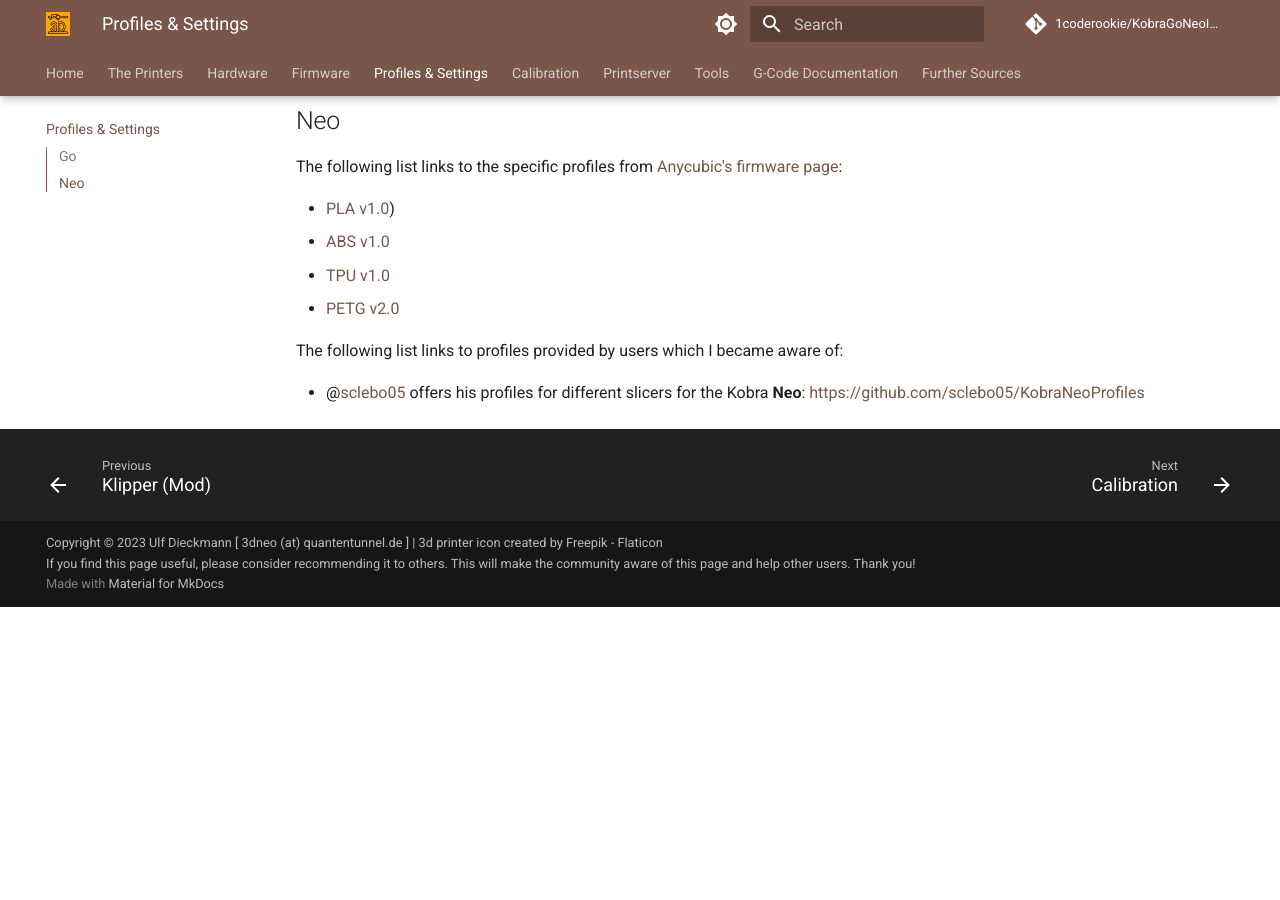
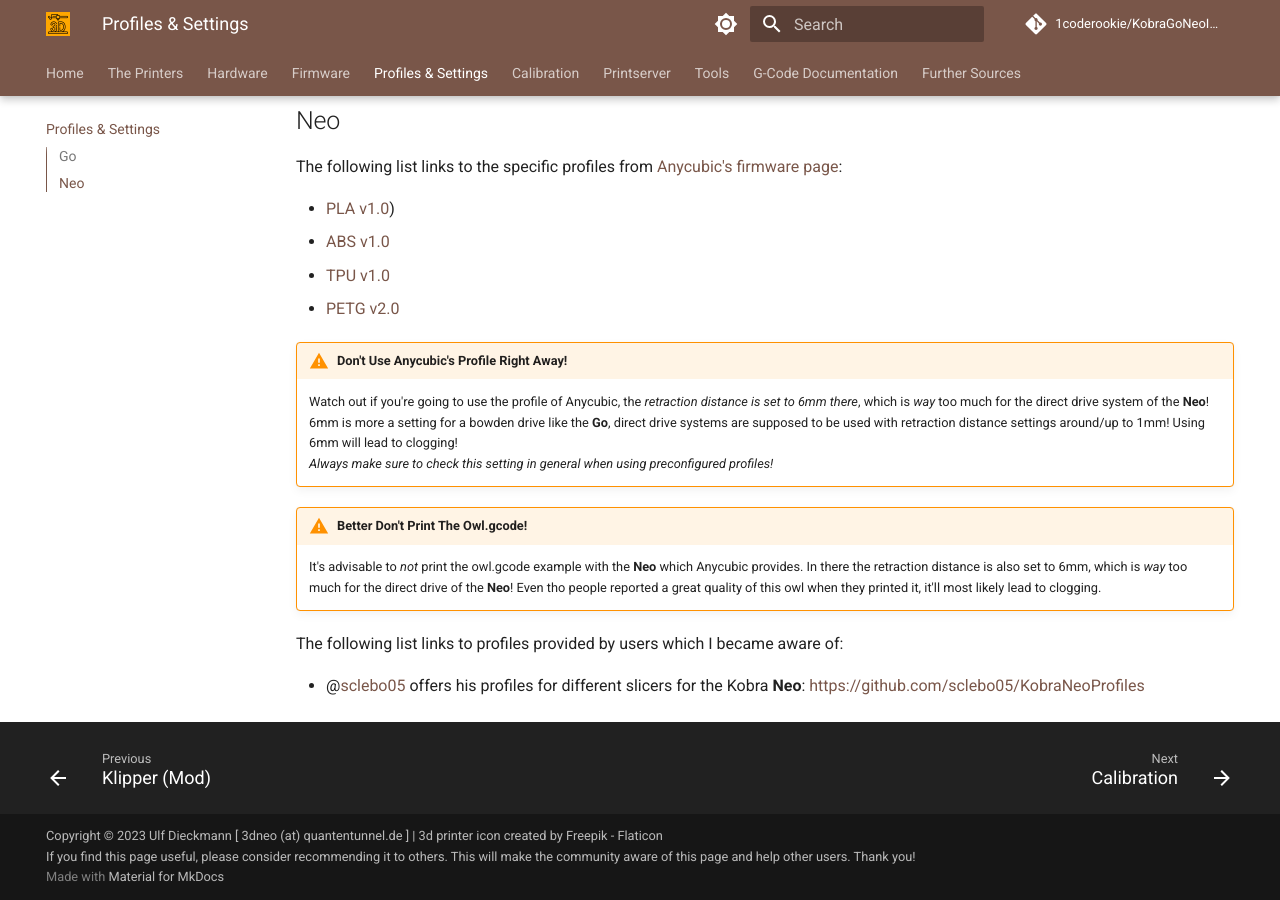
Before and after one commit to 1coderookie/KobraGoNeoInsights, an MkDocs documentation site: the page built from docs/pro_set.md, in a window 1280 px wide and 900 px high, scrolled down 926 px. Built offline with MkDocs 1.6.1 and Material for MkDocs 9.7.7, drawn with Linux system fonts in a browser that asks for light colours; comment, search, counter and statistics services are not loaded; before the commit the page ends 1533 px from its top, so only the background shows below that.

Commit message:
Update pro_set.md

```diff
--- a/docs/pro_set.md
+++ b/docs/pro_set.md
@@ -33,6 +33,17 @@
  - [TPU v1.0](https://cdn.shopify.com/s/files/1/0245/5519/2380/files/Kobra_Neo_Suggested_parameters_for_TPU_V1.curaprofile?v=1669192662)
  - [PETG v2.0](https://cdn.shopify.com/s/files/1/0245/5519/2380/files/Kobra_Neo_Suggested_parameters_for_PETG_V2.curaprofile?v=1669192662)
 
+!!! warning "Don't Use Anycubic's Profile Right Away!"
+
+    Watch out if you're going to use the profile of Anycubic, the *retraction distance is set to 6mm there*, which is *way* too much for the direct drive system of the **Neo**!
+    6mm is more a setting for a bowden drive like the **Go**, direct drive systems are supposed to be used with retraction distance settings around/up to 1mm! Using 6mm will lead to clogging!
+    *Always make sure to check this setting in general when using preconfigured profiles!*
+
+!!! warning "Better Don't Print The Owl.gcode!"
+
+    It's advisable to *not* print the owl.gcode example with the **Neo** which Anycubic provides. In there the retraction distance is also set to 6mm, which is *way* too much for the direct drive of the **Neo**! Even tho people reported a great quality of this owl when they printed it, it'll most likely lead to clogging.
+
+
 The following list links to profiles provided by users which I became aware of:
 
  - @[sclebo05](https://github.com/sclebo05) offers his profiles for different slicers for the Kobra **Neo**: [https://github.com/sclebo05/KobraNeoProfiles](https://github.com/sclebo05/KobraNeoProfiles)
```
